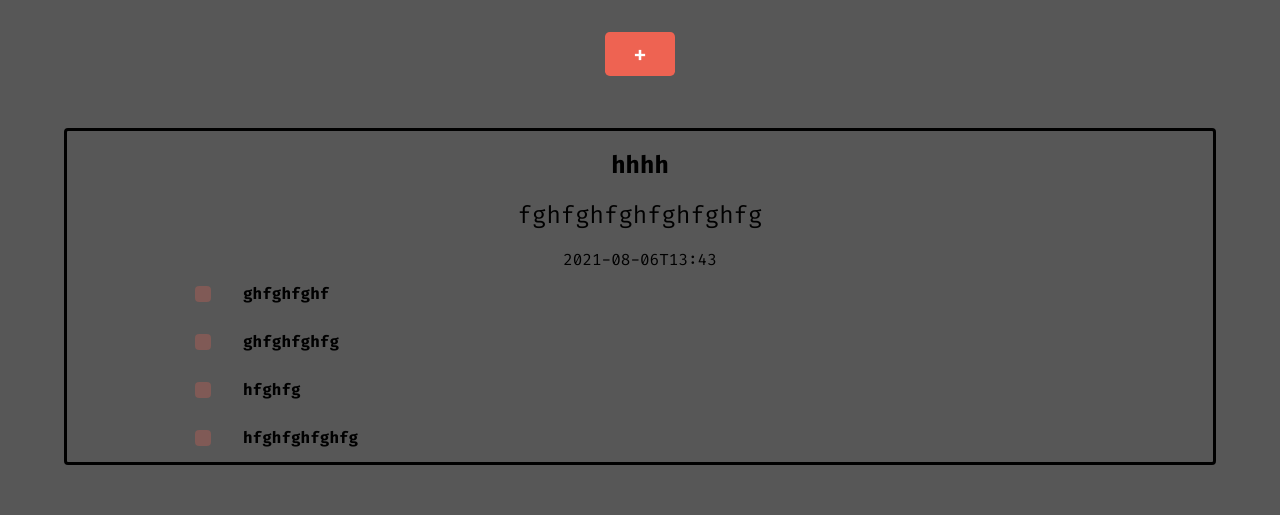
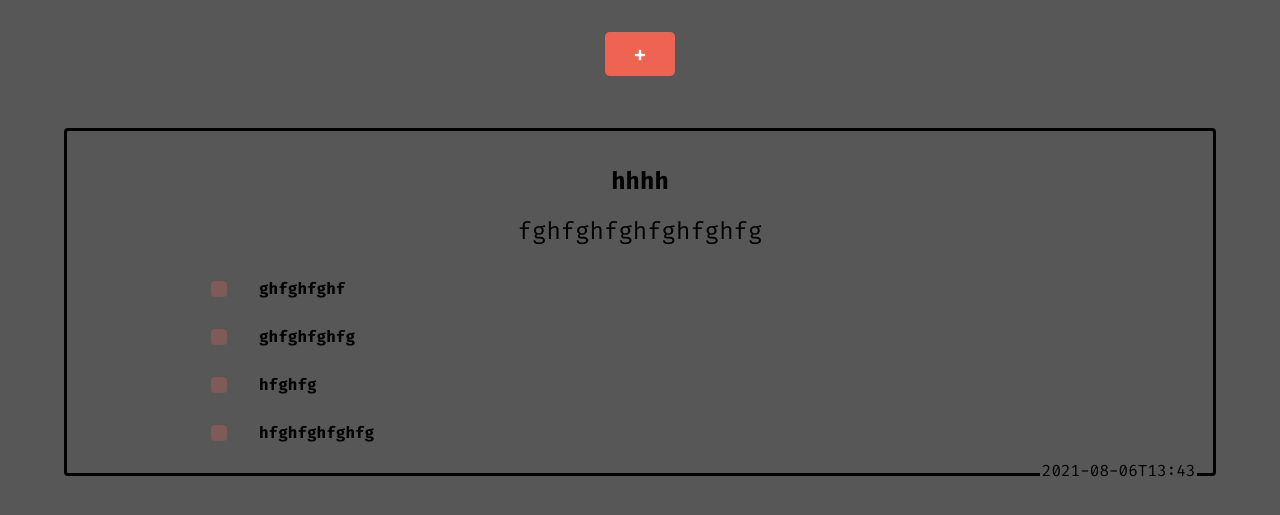
Before and after one commit to MohamedBechirMejri/todo-list, a website built with webpack: page src/template.html in a window 1280 px wide. Shown: the part 257-772 px from the top of the page. Built offline with nearby package versions, Linux system fonts and the light colour scheme.

Commit message:
style date

```diff
--- a/src/css/style.css
+++ b/src/css/style.css
@@ -215,6 +215,8 @@ h2 {
     margin: auto;
     border-style: solid;
     border-radius: 0.25em;
+    position: relative;
+    padding: 1em;
 }
 
 .note-title {
@@ -228,8 +230,11 @@ h2 {
 }
 
 .date {
-    position: relative;
-    top: 0;
+    position: absolute;
+    top: 96%;
+    right: 1em;
+    background-color: var(--clr-dark);
+    padding: 0.1em;
 }
 
 .checkbox {
```
